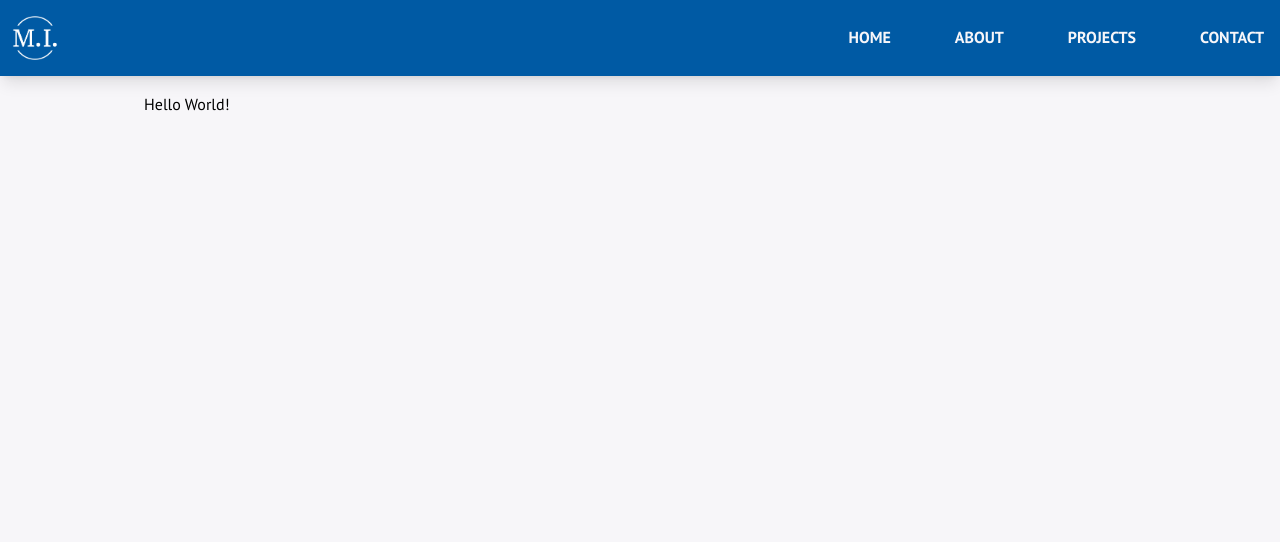
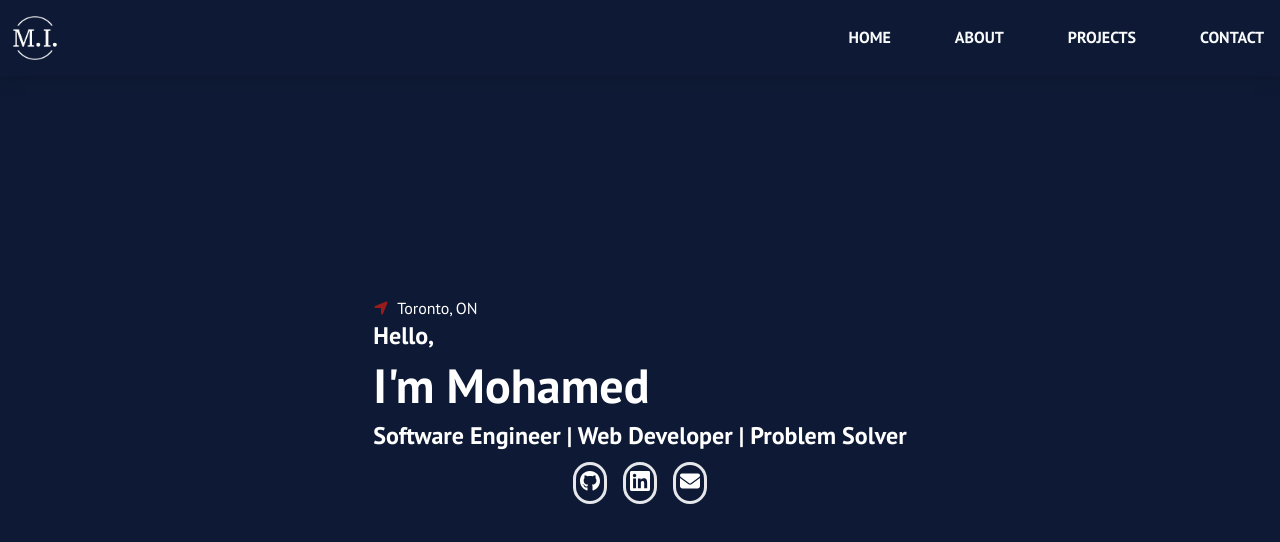
Before and after one commit to moibra05/personal-website-v2, a Next.js app: page / in a window 1280 px wide. Shown: the top 542 px of the page. Built offline with nearby package versions, Linux system fonts and the light colour scheme.

Commit message:
feat: created main page and altered colour scheme

```diff
--- a/src/app/components/Navbar.tsx
+++ b/src/app/components/Navbar.tsx
@@ -55,7 +55,7 @@ export default function Navbar() {
         />
       </div>
       {isMenuOpen && (
-        <div className="absolute top-0 left-0 w-full h-full bg-primaryBlue text-white1 flex flex-col items-center justify-center">
+        <div className="absolute top-0 left-0 w-full h-full bg-primary text-white1 flex flex-col items-center justify-center">
           {navLinks.map((link, index) => (
             <Link
               key={link.name}
@@ -95,7 +95,7 @@ export default function Navbar() {
   );
 
   return (
-    <nav className="bg-primaryBlue p-4 pl-0 flex justify-between items-center shadow-lg text-white1">
+    <nav className="absolute top-0 left-0 right-0 bg-primary p-4 pl-0 flex justify-between items-center shadow-lg text-white1">
       <Image
         src="/logo-no-background.png"
         alt="Logo"
--- /dev/null
+++ b/src/app/components/PageSection.tsx
@@ -0,0 +1,7 @@
+type Props = {
+  children: React.ReactNode;
+};
+
+export default function PageSection({ children }: Props) {
+  return <section className="min-h-screen">{children}</section>;
+}
--- a/src/app/layout.tsx
+++ b/src/app/layout.tsx
@@ -38,9 +38,9 @@ export default function RootLayout({
 }>) {
   return (
     <html lang="en">
-      <body className={`${ptSans.variable} antialiased`}>
+      <body className={`${ptSans.variable} antialiased bg-primary`}>
         <Navbar />
-        <main className="max-w-screen-lg mx-auto p-4">{children}</main>
+        <main className="max-w-screen-lg mx-auto px-4">{children}</main>
       </body>
     </html>
   );
--- a/src/app/page.tsx
+++ b/src/app/page.tsx
@@ -1,7 +1,59 @@
+import PageSection from "./components/PageSection";
+import Link from "next/link";
+import { FontAwesomeIcon } from "@fortawesome/react-fontawesome";
+import { faGithub, faLinkedin } from "@fortawesome/free-brands-svg-icons";
+import { faEnvelope, faLocationArrow } from "@fortawesome/free-solid-svg-icons";
+
 export default function Home() {
   return (
     <div>
-      <h1>Hello World!</h1>
+      <PageSection>
+        <div className="flex flex-col w-fit h-screen justify-center mx-auto">
+          <div className="flex items-center gap-2">
+            <FontAwesomeIcon
+              icon={faLocationArrow}
+              className="w-4 text-red-800"
+            />
+            <h3>Toronto, ON</h3>
+          </div>
+          <h1 className="flex flex-col leading-snug">
+            <span className="text-2xl">Hello,</span> I&apos;m Mohamed
+          </h1>
+          <h2>Software Engineer | Web Developer | Problem Solver</h2>
+          <div className="flex justify-center gap-4 mt-2">
+            <Link
+              className="b text-white border-[3px] rounded-full p-1 group hover:cursor-pointer hover:border-secondary transition-colors duration-300"
+              href="https://github.com/moibra05"
+              target="_blank"
+            >
+              <FontAwesomeIcon
+                icon={faGithub}
+                className="w-6 h-6 fa-fw text-white group-hover:text-secondary transition-colors duration-300"
+              />
+            </Link>
+            <Link
+              className="b text-white border-[3px] rounded-full p-1 group hover:cursor-pointer hover:border-secondary transition-colors duration-300"
+              href="https://www.linkedin.com/in/moibra2005/"
+              target="_blank"
+            >
+              <FontAwesomeIcon
+                icon={faLinkedin}
+                className="w-6 h-6 fa-fw text-white group-hover:text-secondary transition-colors duration-300"
+              />
+            </Link>
+            <Link
+              className="b text-white border-[3px] rounded-full p-1 group hover:cursor-pointer hover:border-secondary transition-colors duration-300"
+              href="mailto:mohamedhassen.ibrahim@mail.utoronto.ca"
+              target="_blank"
+            >
+              <FontAwesomeIcon
+                icon={faEnvelope}
+                className="w-6 h-6 fa-fw text-white group-hover:text-secondary transition-colors duration-300"
+              />
+            </Link>
+          </div>
+        </div>
+      </PageSection>
     </div>
   );
 }
--- a/src/app/styles/globals.css
+++ b/src/app/styles/globals.css
@@ -3,9 +3,16 @@
 @tailwind utilities;
 
 :root {
-  --primary-blue: #005aa4;
-  --secondary-blue: #08121c;
-  --white-1: #f7f6f9;
+  --primary: #0e1a35;
+  --secondary: #3B82F6;
+  --white-1: #F8FAFC;
+  --text-gray: #E2E8F0;
+}
+
+* {
+  margin: 0;
+  padding: 0;
+  box-sizing: border-box;
 }
 
 body {
@@ -13,3 +20,27 @@ body {
   background: var(--white-1);
   font-family: var(--font-pt-sans);
 }
+
+a {
+  cursor: pointer;
+}
+
+h1,
+h2,
+h3,
+h4,
+h5,
+h6 {
+  font-family: var(--font-pt-sans);
+  color: white;
+}
+
+h1 {
+  font-size: 3rem;
+  font-weight: 700;
+}
+
+h2 {
+  font-size: 1.5rem;
+  font-weight: 700;
+}
--- a/tailwind.config.ts
+++ b/tailwind.config.ts
@@ -9,8 +9,9 @@ export default {
   theme: {
     extend: {
       colors: {
-        primaryBlue: "var(--primary-blue)",
-        secondaryBlue: "var(--secondary-blue)",
+        primary: "var(--primary)",
+        secondary: "var(--secondary)",
+        textGray: "var(--text-gray)",
         white1: "var(--white-1)",
       },
       fontFamily: {
```
